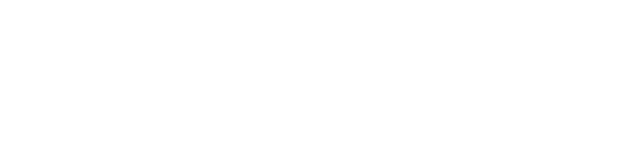
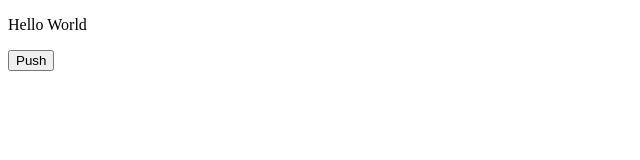
Before and after one commit to jicool91/git-repo, a plain HTML site: page index.html in a window 1280 px wide. Shown: the whole page, without its empty margins (0-640 px from the left). Drawn offline with Linux system fonts and the light colour scheme.

Commit message:
hello function

```diff
--- a/index.html
+++ b/index.html
@@ -5,9 +5,13 @@
 	<title>Document</title>
 </head>
 <body>
+	<p id="x">Hello World</p>
+	<button onclick="changeText()">Push</button>
 	<script>
-		alert("Hello World!");
-		alert("Hello everybody!");
+		function changeText() {
+			var text = document.getElementById('x');
+			text.innerText = "Hello everybody";
+		}
 	</script>
 </body>
 </html>
```
